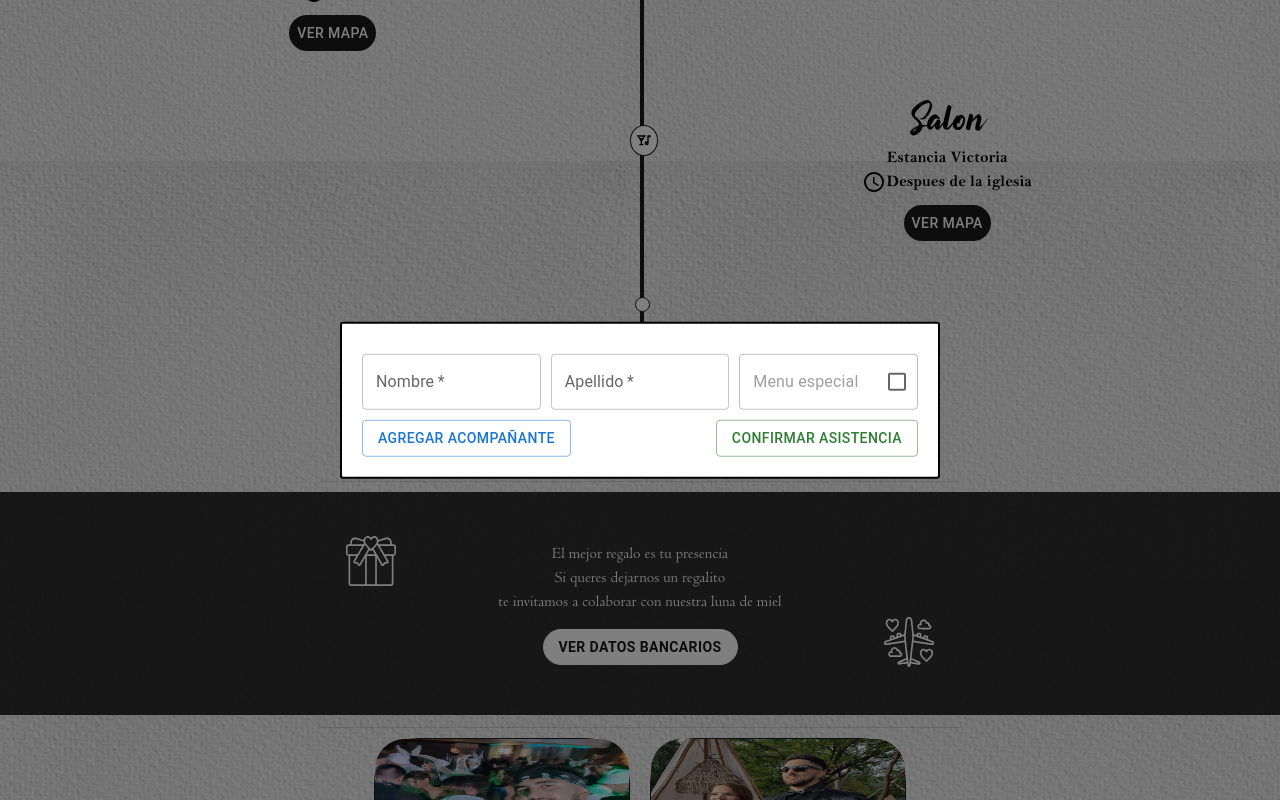
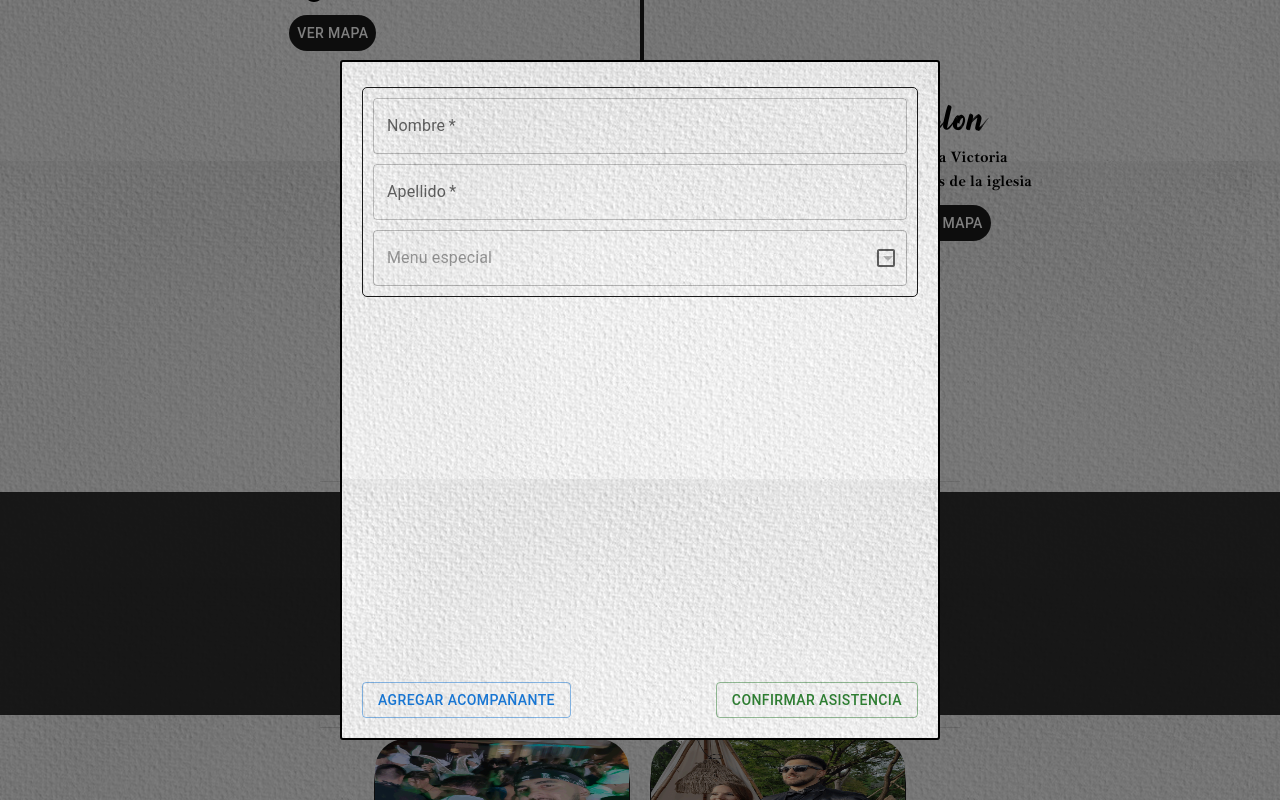
Before and after one commit to Facundo-Lazcano/wedding, a React (Vite) app: page / in a window 1280 px wide. Both pictures are taken after a click on the button "CONFIRMAR ASISTENCIA". Shown: the part 1924-2724 px from the top of the page. Built offline with nearby package versions, Linux system fonts and the light colour scheme.

Commit message:
Update confirmation modal style

```diff
--- a/src/components/Confirmation.jsx
+++ b/src/components/Confirmation.jsx
@@ -13,6 +13,7 @@ import {
 import useIsMobile from '../hooks/useIsMobile'
 import { useCallback, useState } from 'react'
 import Swal from 'sweetalert2'
+import BackgroundImage from '../assets/background.jpg'
 
 const useStyles = isMobile => ({
   confirmationContainer: {
@@ -25,27 +26,35 @@ const useStyles = isMobile => ({
   input: {
     justifyContent: 'space-between',
     display: 'flex',
-    margin: '10px 0',
-    gap: 10
+    flexDirection: 'column',
+    margin: '5px 0',
+    gap: 10,
+    border: '1px solid #1b1b1b',
+    borderRadius: '5px',
+    padding: '10px'
   },
   modal: {
     position: 'absolute',
     top: '50%',
     left: '50%',
     transform: 'translate(-50%, -50%)',
-    backgroundColor: 'white',
+    backgroundImage: `url(${BackgroundImage})`,
     border: '2px solid #000',
     borderRadius: '3px',
     boxShadow: 24,
     padding: '20px',
-    width: isMobile ? '95vw' : '600px'
+    width: isMobile ? '95vw' : '600px',
+    display: 'flex',
+    flexDirection: 'column',
+    justifyContent: 'space-between',
+    height: '85vh',
+    overflow: 'auto',
+    overflowX: 'hidden'
   },
   modalButtons: {
     display: 'flex',
-    justifyContent: 'space-between'
-  },
-  inputWithCheckbox: {
-    width: isMobile ? '60%' : '75%'
+    justifyContent: 'space-between',
+    gap: 10
   },
   text: {
     marginBottom: '15px',
@@ -57,7 +66,7 @@ const useStyles = isMobile => ({
     marginBottom: '15px'
   },
   textfield: {
-    minWidth: '18%'
+    width: '100%'
   },
   button: {
     borderRadius: '30px',
@@ -85,7 +94,8 @@ function ConfirmationModal () {
     lastName: '',
     special: false,
     age: 'Mayor',
-    companion: false
+    companion: false,
+    specialDetail: ''
   }
   const [inputs, setInputs] = useState([initialInputs])
 
@@ -105,7 +115,8 @@ function ConfirmationModal () {
           special: false,
           specialDescription: '',
           age: '',
-          companion: true
+          companion: true,
+          specialDetail: ''
         })
         return cloneState
       }),
@@ -123,7 +134,11 @@ function ConfirmationModal () {
           sheetName: 'Casamiento',
           Nombre: input.firstName.trim(),
           Apellido: input.lastName.trim(),
-          Menu: input.special ? input.specialDescription.trim() : 'No',
+          Menu: input.special
+            ? input.specialDescription === 'otro'
+              ? input.specialDetail
+              : input.specialDescription.trim()
+            : 'No',
           Edad: input.age,
           'Acompañante de':
             idx === 0 ? '' : `${inputs[0].firstName} ${inputs[0].lastName}`
@@ -138,15 +153,37 @@ function ConfirmationModal () {
       Swal.fire({
         title: 'Asistencia Confirmada',
         text: 'Gracias por confirmar tu asistencia. Te esperamos!',
+        background: `url(${BackgroundImage})`,
         icon: 'success'
       })
     } catch (error) {
       Swal.fire({
         title: 'Ocurrió un error',
+        background: `url(${BackgroundImage})`,
         icon: 'error'
       })
     }
   }
+
+  const renderInputs = useCallback(() => {
+    return inputs.map((input, idx) => {
+      return (
+        <ConfirmationInput
+          key={idx}
+          idx={idx}
+          setInputs={setInputs}
+          firstName={input.firstName}
+          lastName={input.lastName}
+          special={input.special}
+          age={input.age}
+          companion={input.companion}
+          specialDetail={input.specialDetail}
+          specialDescription={input.specialDescription}
+        />
+      )
+    })
+    // eslint-disable-next-line react-hooks/exhaustive-deps
+  }, [JSON.stringify(inputs)])
   return (
     <Grid>
       <Button style={styles.button} variant='outlined' onClick={handleOpen}>
@@ -167,22 +204,14 @@ function ConfirmationModal () {
       >
         <Fade in={open}>
           <Grid style={styles.modal}>
-            {inputs.map((input, idx) => {
-              return (
-                <ConfirmationInput
-                  key={idx}
-                  idx={idx}
-                  setInputs={setInputs}
-                  firstName={input.firstName}
-                  lastName={input.lastName}
-                  special={input.special}
-                  age={input.age}
-                  companion={input.companion}
-                />
-              )
-            })}
+            <Grid>{renderInputs()}</Grid>
+
             <Grid style={styles.modalButtons}>
-              <Button variant='outlined' onClick={handleAdd}>
+              <Button
+                variant='outlined'
+                disabled={inputs.length >= 2}
+                onClick={handleAdd}
+              >
                 Agregar acompañante
               </Button>
               <Button
@@ -208,7 +237,8 @@ function ConfirmationInput ({
   special,
   specialDescription,
   age,
-  companion
+  companion,
+  specialDetail
 }) {
   const isMobile = useIsMobile()
   const styles = useStyles(isMobile)
@@ -231,15 +261,7 @@ function ConfirmationInput ({
       }),
     [idx, setInputs]
   )
-  const handleSpecialMenuDescriptionChange = useCallback(
-    e =>
-      setInputs(prevState => {
-        const cloneState = JSON.parse(JSON.stringify(prevState))
-        cloneState[idx].specialDescription = e.target.value
-        return cloneState
-      }),
-    [idx, setInputs]
-  )
+
   const handleSpecialMenuChange = useCallback(
     () =>
       setInputs(prevState => {
@@ -250,11 +272,26 @@ function ConfirmationInput ({
     [idx, setInputs]
   )
 
-  const handleAgeChange = useCallback(
+  function handleAgeChange (e) {
+    setInputs(prevState => {
+      const cloneState = JSON.parse(JSON.stringify(prevState))
+      cloneState[idx].age = e.target.value
+      return cloneState
+    })
+  }
+  function handleSpecialMenuDescriptionChange (e) {
+    setInputs(prevState => {
+      const cloneState = JSON.parse(JSON.stringify(prevState))
+      cloneState[idx].specialDescription = e.target.value
+      return cloneState
+    })
+  }
+
+  const handleSpecialDetailChange = useCallback(
     e =>
       setInputs(prevState => {
         const cloneState = JSON.parse(JSON.stringify(prevState))
-        cloneState[idx].age = e.target.value
+        cloneState[idx].specialDetail = e.target.value
         return cloneState
       }),
     [idx, setInputs]
@@ -292,9 +329,7 @@ function ConfirmationInput ({
             style={{ position: 'absolute', right: '0' }}
           />
           <TextField
-            inputProps={{
-              style: styles.inputWithCheckbox
-            }}
+            select
             style={styles.textfield}
             required={special}
             name='Especial'
@@ -302,9 +337,23 @@ function ConfirmationInput ({
             value={specialDescription}
             onChange={handleSpecialMenuDescriptionChange}
             label='Menu especial'
+          >
+            <MenuItem value='vegano'>Vegano</MenuItem>
+            <MenuItem value='vegetariano'>Vegetariano</MenuItem>
+            <MenuItem value='celiaco'>Celiaco</MenuItem>
+            <MenuItem value='otro'>Otro</MenuItem>
+          </TextField>
+        </div>
+        {specialDescription === 'otro' ? (
+          <TextField
+            style={{ position: 'absolute', left: '30%' }}
+            value={specialDetail}
+            label='Detalle'
+            onChange={handleSpecialDetailChange}
           />
-        </div>
+        ) : null}
       </FormGroup>
+
       {companion ? (
         <TextField
           select
@@ -314,9 +363,9 @@ function ConfirmationInput ({
           style={styles.textfield}
           required
         >
-          <MenuItem value='Mayor'>+12</MenuItem>
-          <MenuItem value='Cadete'>+4/-12</MenuItem>
-          <MenuItem value='Menor'>-4</MenuItem>
+          <MenuItem value='Mayor'>Mayor de 12 años</MenuItem>
+          <MenuItem value='Cadete'>Entre 4 y 12 años</MenuItem>
+          <MenuItem value='Menor'>Menor a 4 años</MenuItem>
         </TextField>
       ) : null}
     </Grid>
```
